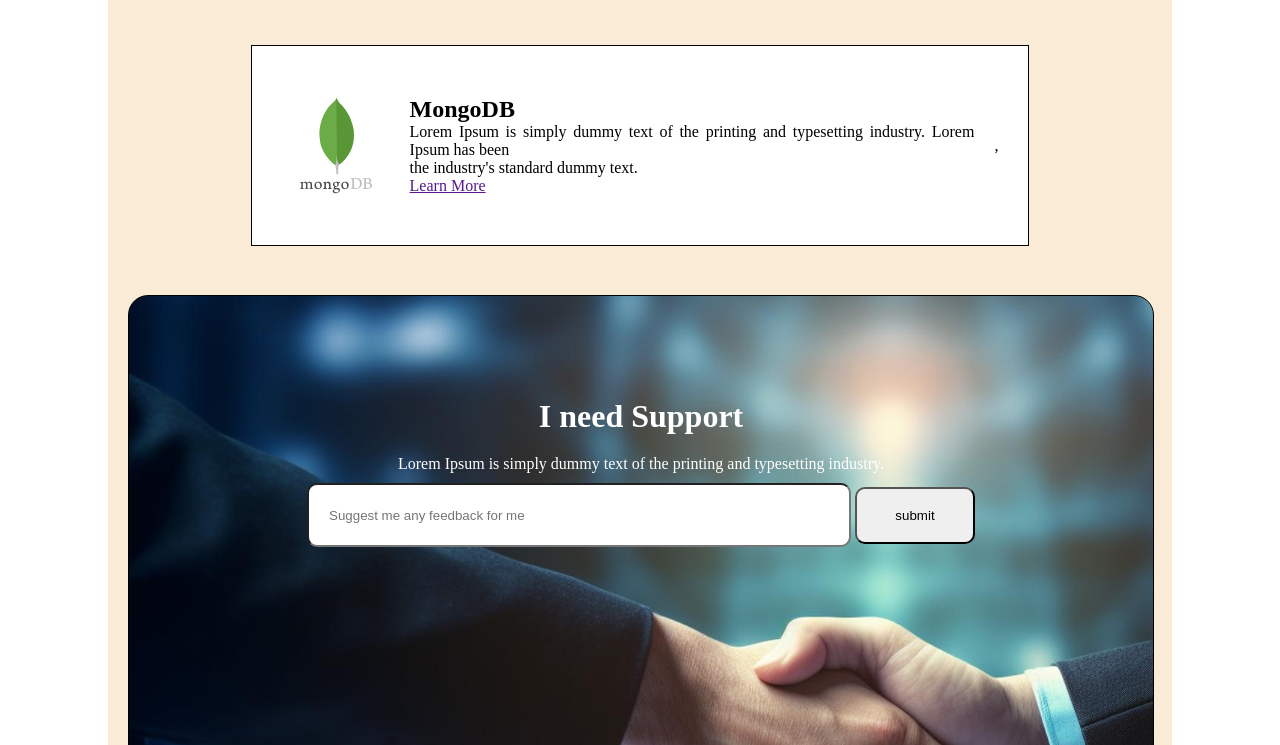
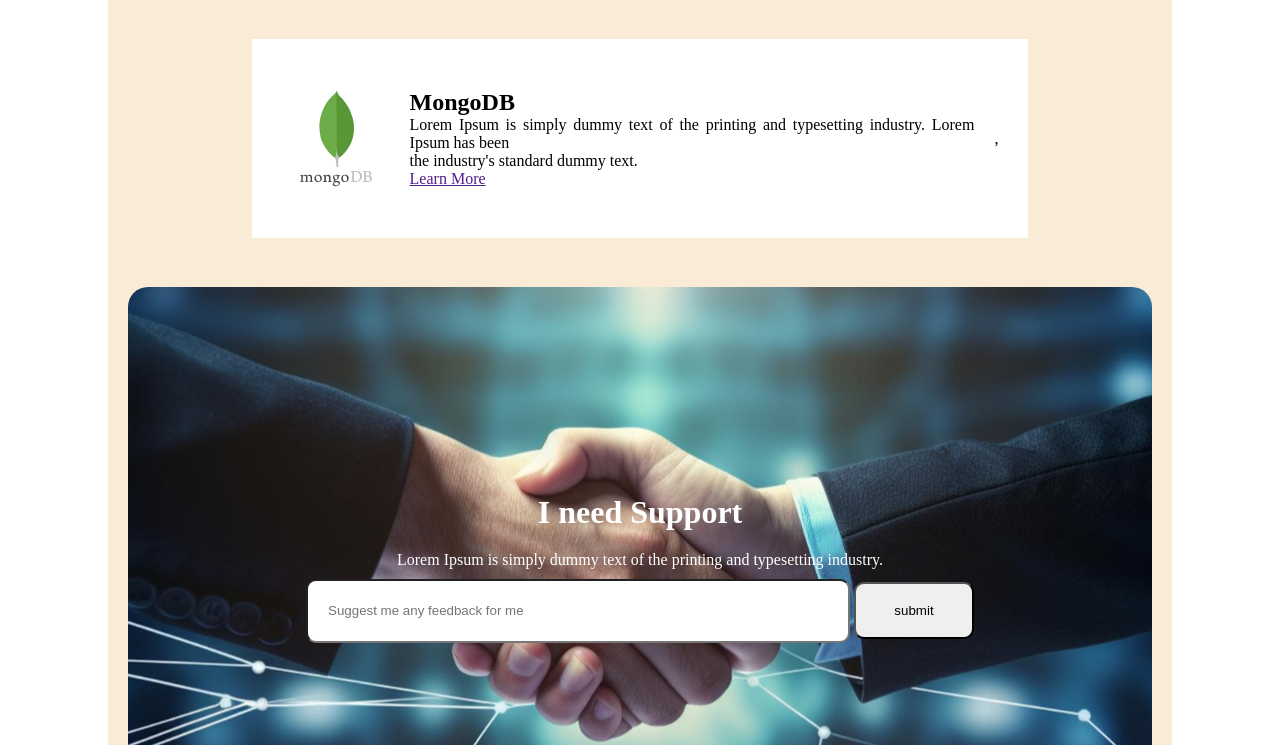
Before and after one commit to rohitahemed13/Demu-Assignment-Portfolio-Project, a plain HTML site: page index.html in a window 1280 px wide. Shown: the part 3164-3909 px from the top of the page. Drawn offline with Linux system fonts and the light colour scheme.

Commit message:
added a new file

```diff
--- a/styles/style.css
+++ b/styles/style.css
@@ -136,7 +136,6 @@ footer{
 
 display: flex;
 width:70%;
-border: 1px solid;
 justify-content: center;
 padding: 30px;
 text-align: center;
@@ -159,12 +158,18 @@ margin-top: 48px;
    width: 100%;
   margin: 0 auto;
    height: 60vh;
-   border: 1px solid;
+   /* border: 1px solid; */
    margin-top: 49px;
    background-image:url(../assets/handshake.jpg);
    background-repeat: no-repeat;
    border-radius: 20px;
-   background-position:;
+   background-position:center;
+   display: flex;
+   justify-content: center;
+   align-items: center;
+   background-color: rgba(0, 0, 0, 0.2);
+
+
  }
 .why-dev-container{
     margin-top: 30px;
@@ -193,6 +198,7 @@ input{
     padding: 15px 20px;
     margin-top: 10px;
     border-radius: 10px;
+    margin-bottom: 20px;
 }
 .inspire-1{
     width: 70%;
@@ -203,4 +209,5 @@ input{
     padding: 20px;
     margin-top: 20px;
     border-radius: 20px;
+    border: none;
 }
```
